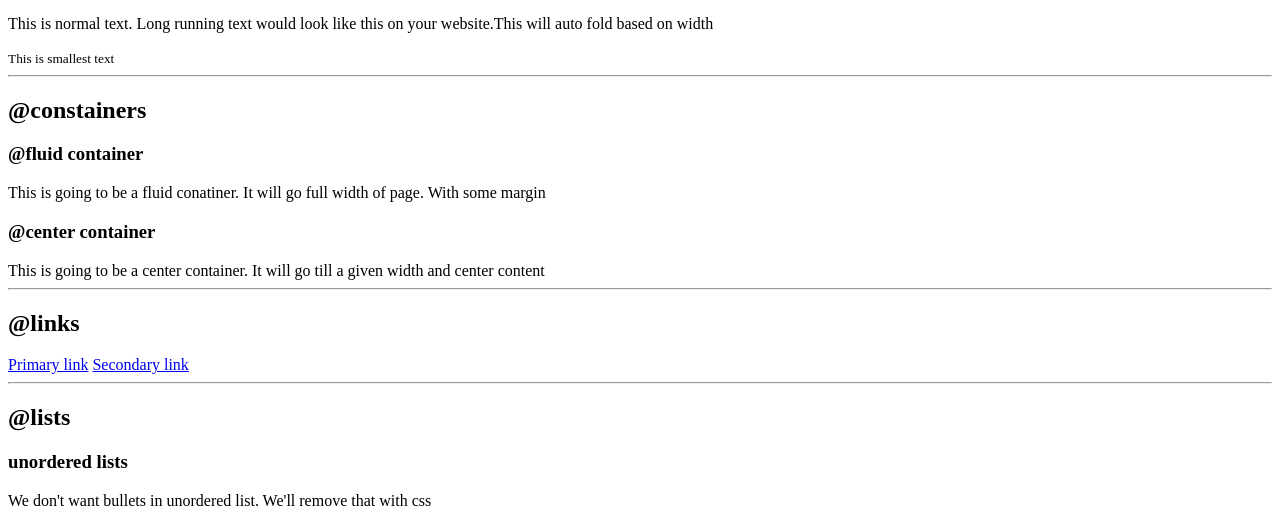
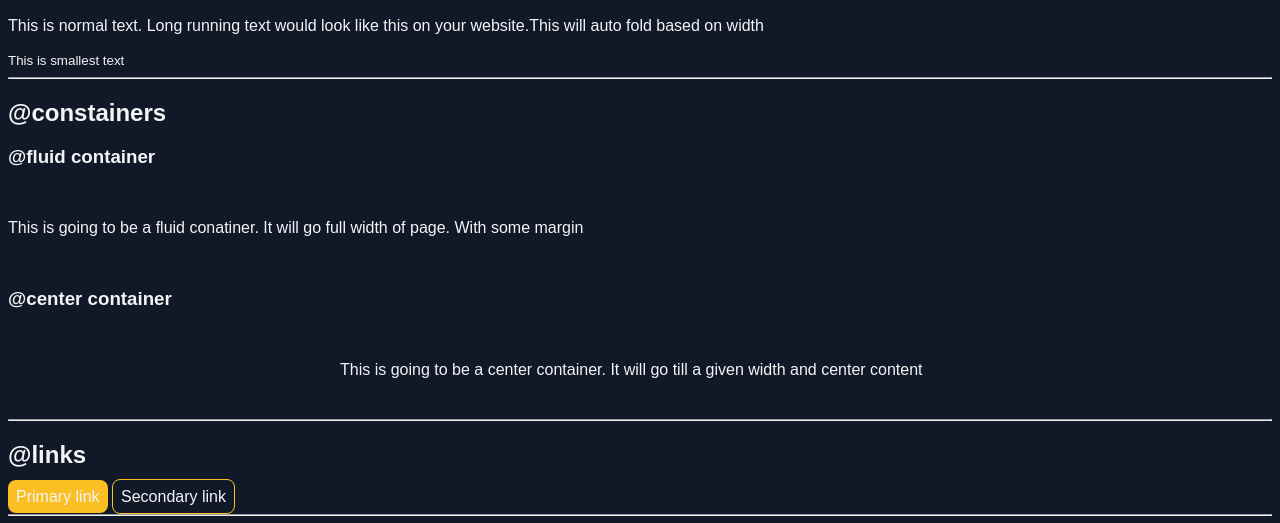
Before and after one commit to IshanVeer/Ishan-portfolio, a plain HTML site: page index.html in a window 1280 px wide. Shown: the part 219-742 px from the top of the page. Drawn offline with Linux system fonts and the light colour scheme.

Commit message:
fix:fonts

```diff
--- a/index.html
+++ b/index.html
@@ -6,6 +6,7 @@
     <meta http-equiv="X-UA-Compatible" content="IE=edge">
     <meta name="viewport" content="width=device-width, initial-scale=1.0">
     <title>Component library</title>
+    <link href="style.css" rel="stylesheet" />
 </head>
 
 <body>
@@ -19,13 +20,15 @@
     <hr>
     <h2> @constainers</h2>
     <h3> @fluid container</h3>
-    <div> This is going to be a fluid conatiner. It will go full width of page. With some margin</div>
+    <div class="container container-fluid"> This is going to be a fluid conatiner. It will go full width of page. With
+        some margin</div>
     <h3> @center container</h3>
-    <div> This is going to be a center container. It will go till a given width and center content</div>
+    <div class="container container-center"> This is going to be a center container. It will go till a given width and
+        center content</div>
     <hr>
     <h2>@links</h2>
-    <a href="/">Primary link</a>
-    <a href="/">Secondary link</a>
+    <a class="Link link-primary" href="/">Primary link</a>
+    <a class="Link link-secondary" href="/">Secondary link</a>
     <hr>
 
     <h2>@lists</h2>
@@ -47,7 +50,7 @@
 
     <h3> reverse ordered lists</h3>
     <div> counting will go reverse for this list</div>
-            <ol reverse>
+    <ol reversed>
     <li>item one</li>
     <li>item two</li>
     <li>item three</li>
@@ -98,16 +101,6 @@
     <a href="/">socialtwo</a>
     <li>
     <a href="/">socialthree</a>
-
-
-
-
-
-
-
-
-
-
 </body>
 
 </html>
--- a/style.css
+++ b/style.css
@@ -1,4 +1,56 @@
-@import url('https://fonts.googleapis.com/css2?family=Montserrat&family=Roboto&display=swap');
+:root{
+--dark-gray:
+#111827;
+--light-gray: #F3F4F6;
+--primary-color:
+#FBBF24;
+
+
+
+
+
+
+
+
+
+
+}
+
+
+@import url('https://fonts.googleapis.com/css2?family=Montserrat&display=swap');
 body{
+    background-color: var(--dark-gray);
     font-family: 'Montserrat', sans-serif;
+    color: var(--light-gray);
 }
+.container-fluid{
+    padding: 2rem 0rem;
+}
+.container-center{
+    padding: 2rem 1rem;
+    max-width:600px;
+    margin:auto;
+
+}
+.Link{
+    text-decoration: none;
+
+}
+.link-primary{
+
+    color: var(--light-gray);
+    padding: 0.5rem 0.5rem;
+    background-color: var(--primary-color);
+    border-radius: 00.5rem;
+
+}
+.link-secondary{
+    color: var(--light-gray);
+    padding:0.5rem 0.5rem;
+    border: 1px solid var(--primary-color);
+    border-radius: 0.5rem;
+
+
+
+
+}
```
Also changed, not shown: font.svg (deleted). Lines whose indentation alone changed are shown as unchanged.
